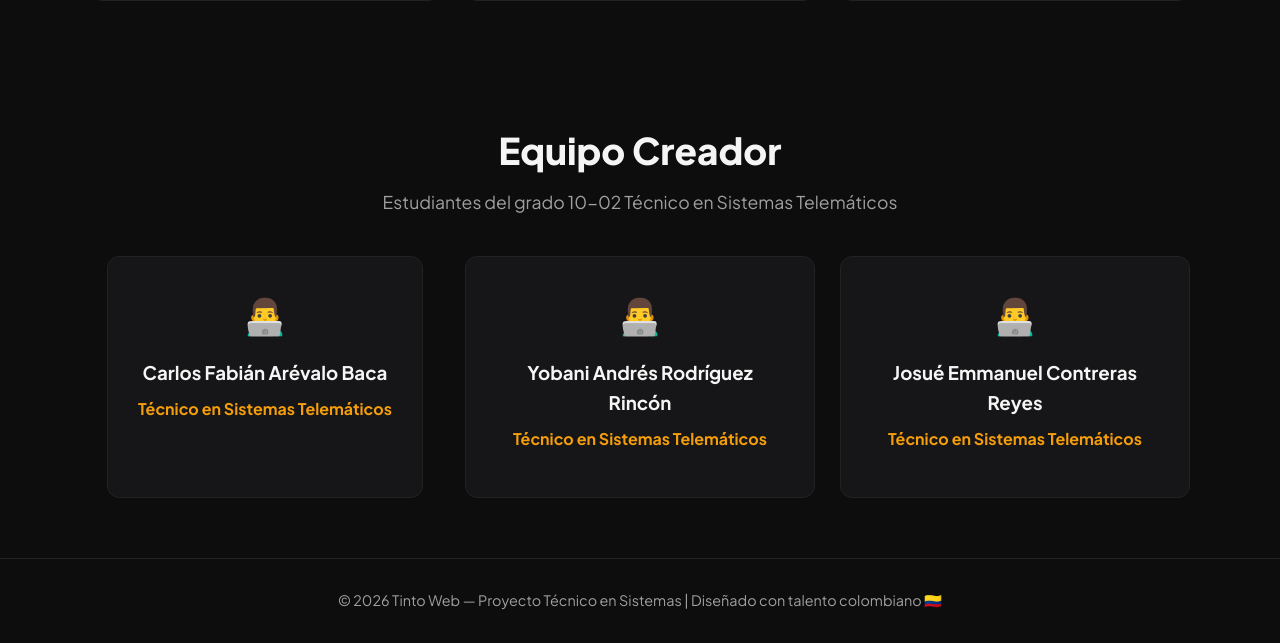
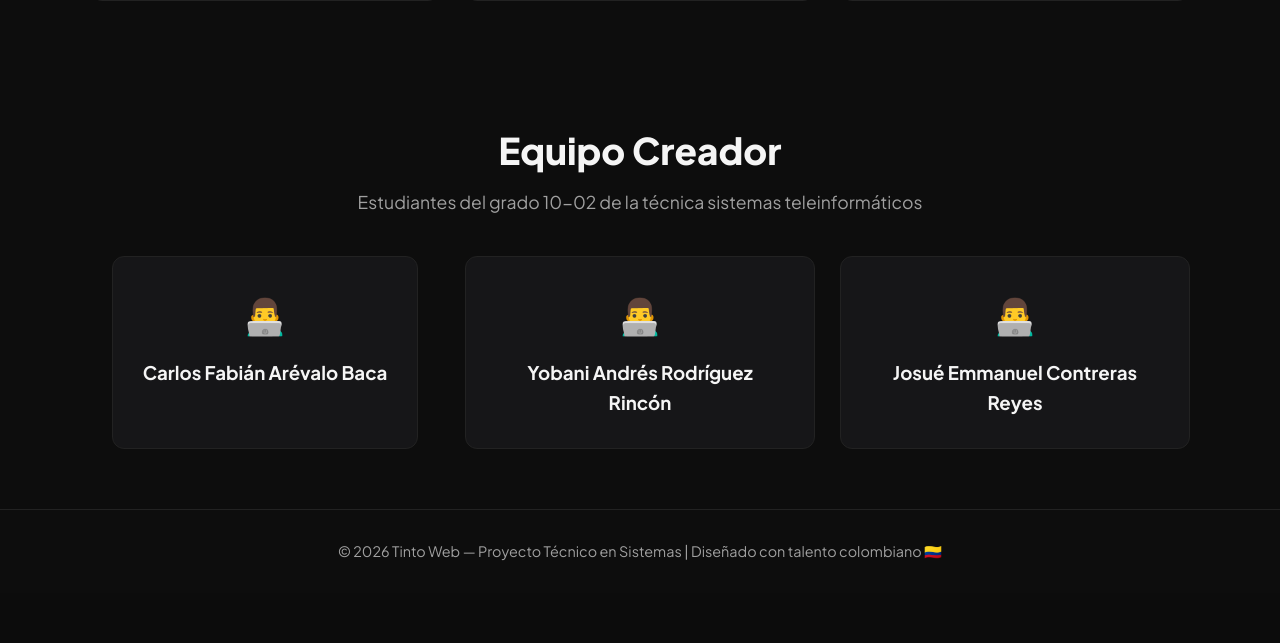
Before and after one commit to tintoweb109-dotcom/TINTOWEB, a Flask app: page / in a window 1280 px wide. Shown: the part 2091-2734 px from the top of the page. After the commit the page ends 2652 px from the top, so only its background shows below. Run offline with Flask 3, Linux system fonts and the light colour scheme.

Commit message:
Update index.html

```diff
--- a/templates/index.html
+++ b/templates/index.html
@@ -151,23 +151,20 @@
     <section class="section" id="creadores">
         <div class="section-header">
             <h2 class="section-title">Equipo Creador</h2>
-            <p class="section-subtitle">Estudiantes del grado 10-02 Técnico en Sistemas Telemáticos</p>
+            <p class="section-subtitle">Estudiantes del grado 10-02 de la técnica sistemas teleinformáticos</p>
         </div>
         <div class="creadores-grid">
             <div class="creator-card">
                 <div class="creator-avatar">👨‍💻</div>
                 <h3>Carlos Fabián Arévalo Baca</h3>
-                <span class="creator-role">Técnico en Sistemas Telemáticos</span>
             </div>
             <div class="creator-card">
                 <div class="creator-avatar">👨‍💻</div>
                 <h3>Yobani Andrés Rodríguez Rincón</h3>
-                <span class="creator-role">Técnico en Sistemas Telemáticos</span>
             </div>
             <div class="creator-card">
                 <div class="creator-avatar">👨‍💻</div>
                 <h3>Josué Emmanuel Contreras Reyes</h3>
-                <span class="creator-role">Técnico en Sistemas Telemáticos</span>
             </div>
         </div>
     </section>
```
